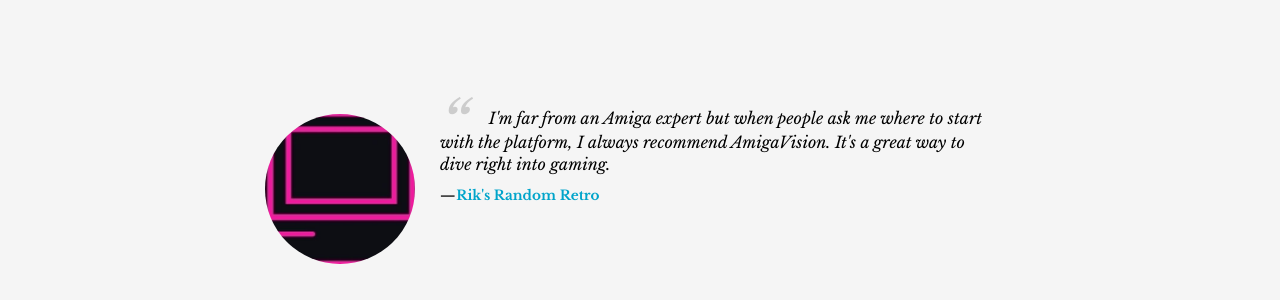
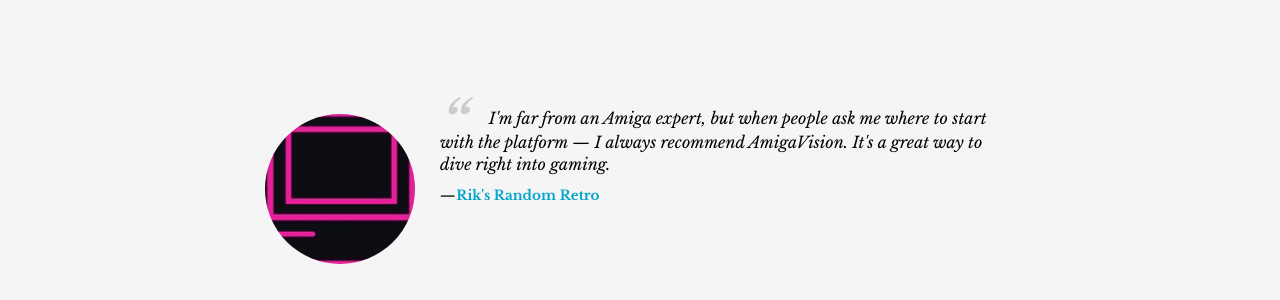
Before and after one commit to amigavision/amigavision.github.io, a Jekyll site: the page built from index.html, in a window 1280 px wide and 900 px high, scrolled down 5447 px. Shown: the part 152-452 px from the top of the window. Built offline with Jekyll 4.4.1, drawn with Linux system fonts in a browser that asks for light colours.

Commit message:
Typography

```diff
--- a/index.html
+++ b/index.html
@@ -134,7 +134,7 @@
 			<div class="testimonial-block">
 				<div class="square-image"><img src="{{ site.baseurl }}/images/rik.jpg" alt="Rik's Random Retro"></div>
 				<blockquote>
-					<p>I'm far from an Amiga expert but when people ask me where to start with the platform, I always recommend AmigaVision. It's a great way to dive right into&nbsp;gaming.</p>
+					<p>I'm far from an Amiga expert, but when people ask me where to start with the platform — I always recommend AmigaVision. It's a great way to dive right into&nbsp;gaming.</p>
 					<p class="editable author">&mdash;&#8202;<a href="https://www.youtube.com/@RiksRandomRetro">Rik's Random Retro</p>
 				</blockquote>
 			</div>
```
